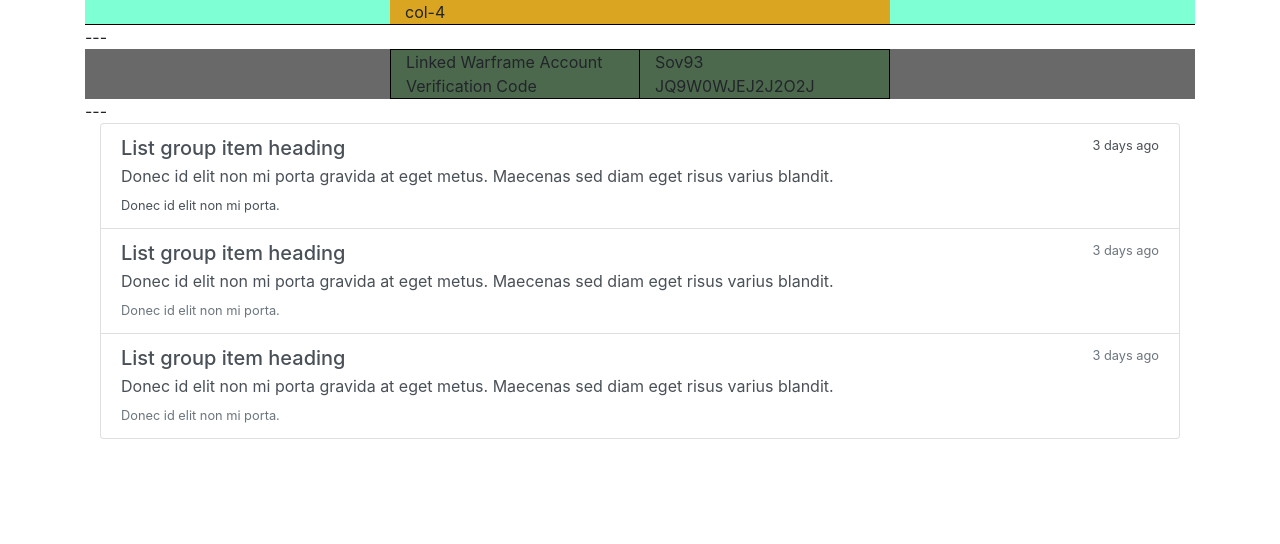
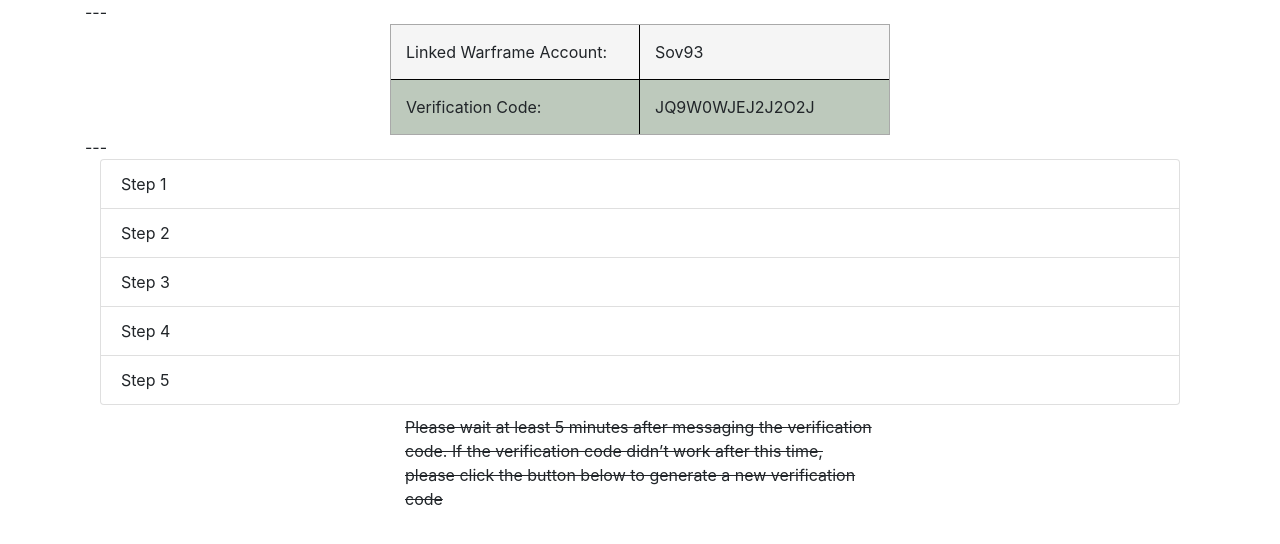
Before and after one commit to Sov-JC/warframe-web-project, a Django app: template templates/user/link-wf-account.html in a window 1280 px wide. Shown: the part 70-614 px from the top of the page. Run offline with Django 3.2, Linux system fonts and the light colour scheme; the template is opened without the code that fills it, so the values that code supplies are empty; some libraries are stand-ins or nearby versions.

Commit message:
Modified link-wf-account page. Modified design for top section. Rewrote the steps design in the bottom section.

```diff
--- a/static/user/link-wf-account.css
+++ b/static/user/link-wf-account.css
@@ -0,0 +1,24 @@
+#link-wf-acc {
+	border-right: solid 1px black;
+	padding: 15px;
+	border-bottom: solid 1px black;
+	margin-left:0px;
+	background-color:whitesmoke
+}
+
+#wf-acc {
+	padding: 15px;
+	border-bottom: solid 1px black;
+	background-color:whitesmoke;
+}
+
+#verif-code-header{
+	padding: 15px;
+	border-right: solid 1px black;
+	background-color:rgba(194, 192, 192, 0.534);
+}
+
+#verif-code-info{
+	padding: 15px;
+	background-color:rgba(194, 192, 192, 0.534);
+}
--- a/templates/user/link-wf-account.html
+++ b/templates/user/link-wf-account.html
@@ -7,30 +7,21 @@
 
 {% block content %}
 
-<div class="container-fluid" style="border-bottom: 1px solid black">
-
-		<div class="row justify-content-center" style="background-color:aquamarine">
-			<div class="col-8" style="background-color:goldenrod;min-width:300px;max-width:500px">
-				col-4
-			</div>
-		</div>
-
-</div>
 
 ---
-<div class="container" style="background-color:dimgray">
-	<div style="background-color:rgba(9, 105, 9, 0.288);max-width:500px;margin:auto;border:solid 1px black;">
-		<div class="row">
-			<div class="col-6" style="border-right: solid 1px black;padding-left:30px">
-				Linked Warframe Account
+<div class="container">
+	<div id="acc-info" style="background-color:rgba(9, 105, 9, 0.288);max-width:500px;margin:auto;border:solid 1px darkgray">
+		<div class="row no-gutters">
+			<div id="link-wf-acc" class="col-6">
+				Linked Warframe Account:
 			</div>
-			<div class="col-6">
+			<div id="wf-acc" class="col-6">
 				Sov93
 			</div>
-			<div class="col-6" style="border-right: solid 1px black;padding-left:30px">
-				Verification Code
+			<div id="verif-code-header" class="col-6">
+				Verification Code:
 			</div>
-			<div class="col-6">
+			<div id="verif-code-info" class="col-6">
 				JQ9W0WJEJ2J2O2J
 			</div>
 		</div>
@@ -39,32 +30,24 @@
 ---
 
 <div class="container">
-	<div class="list-group">
-		<a href="#" class="list-group-item list-group-item-action flex-column align-items-start">
-			<div class="d-flex w-100 justify-content-between">
-			<h5 class="mb-1">List group item heading</h5>
-			<small>3 days ago</small>
-			</div>
-			<p class="mb-1">Donec id elit non mi porta gravida at eget metus. Maecenas sed diam eget risus varius blandit.</p>
-			<small>Donec id elit non mi porta.</small>
-		</a>
+	<ul class="list-group">
+		<li class="list-group-item">Step 1</li>
+		<li class="list-group-item">Step 2</li>
+		<li class="list-group-item">Step 3</li>
+		<li class="list-group-item">Step 4</li>
+		<li class="list-group-item">Step 5</li>
+	</ul>
+</div>
 
-			<a href="#" class="list-group-item list-group-item-action flex-column align-items-start">
-			<div class="d-flex w-100 justify-content-between">
-				<h5 class="mb-1">List group item heading</h5>
-				<small class="text-muted">3 days ago</small>
-			</div>
-			<p class="mb-1">Donec id elit non mi porta gravida at eget metus. Maecenas sed diam eget risus varius blandit.</p>
-			<small class="text-muted">Donec id elit non mi porta.</small>
-		</a>
-			<a href="#" class="list-group-item list-group-item-action flex-column align-items-start">
-			<div class="d-flex w-100 justify-content-between">
-				<h5 class="mb-1">List group item heading</h5>
-				<small class="text-muted">3 days ago</small>
-			</div>
-			<p class="mb-1">Donec id elit non mi porta gravida at eget metus. Maecenas sed diam eget risus varius blandit.</p>
-			<small class="text-muted">Donec id elit non mi porta.</small>
-			</a>
+<div id="footer-container" class="container" style="margin-top:10px;max-width:500px">
+	<div id="footer-content">
+		<p>
+			<s>
+			Please wait at least 5 minutes after messaging the verification code.
+
+			If the verification code didn’t work after this time, please click the button below to generate a new verification code
+			</s>
+		</p>
 	</div>
 </div>
 
```
